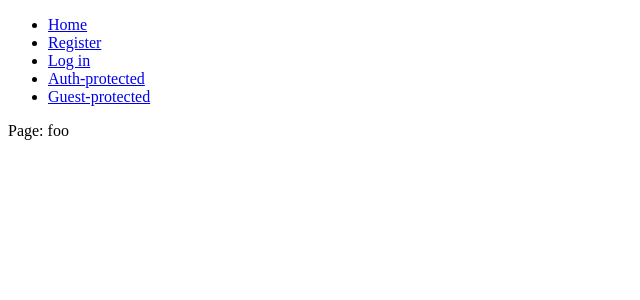
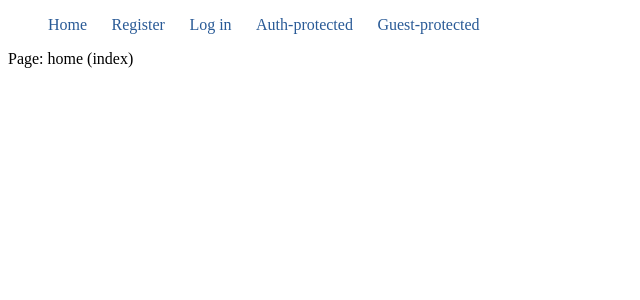
Before and after one commit to GRebuks/flowboard-FE, a Nuxt app: page / in a window 1280 px wide. Shown: the top 300 px of the page, without its empty margins (0-640 px from the left). Built offline with nearby package versions, Linux system fonts and the light colour scheme; no server answers.

Commit message:
Small design changes

```diff
--- a/layouts/default.vue
+++ b/layouts/default.vue
@@ -12,14 +12,14 @@ async function handleLogout() {
   <div>
     <button v-if="auth.isLoggedIn" @click="handleLogout">Logout</button>
     <pre>{{ auth.user }}</pre>
-    <ul>
+    <ul class="navbar">
       <li>
         <nuxt-link to="/">Home</nuxt-link>
       </li>
-      <li>
+      <li v-if="!auth.isLoggedIn">
         <nuxt-link to="/register">Register</nuxt-link>
       </li>
-      <li>
+      <li v-if="!auth.isLoggedIn">
         <nuxt-link to="/login">Log in</nuxt-link>
       </li>
       <li>
@@ -33,4 +33,23 @@ async function handleLogout() {
   </div>
 </template>
 
-<style scoped></style>
+<style scoped>
+.navbar {
+  display: flex;
+  gap: 2%;
+  list-style: none;
+}
+
+.navbar > li {
+
+}
+
+.navbar > li > a {
+  color: rgb(41, 90, 150);
+  text-decoration: none;
+}
+
+.navbar > li > a:hover {
+  text-decoration: underline;
+}
+</style>
--- a/pages/index.vue
+++ b/pages/index.vue
@@ -2,7 +2,7 @@
 
 <template>
   <div>
-    Page: foo
+    Page: home (index)
   </div>
 </template>
 
```
Also changed, not shown: 1 other file (tests, documents, lock files or other folders).
